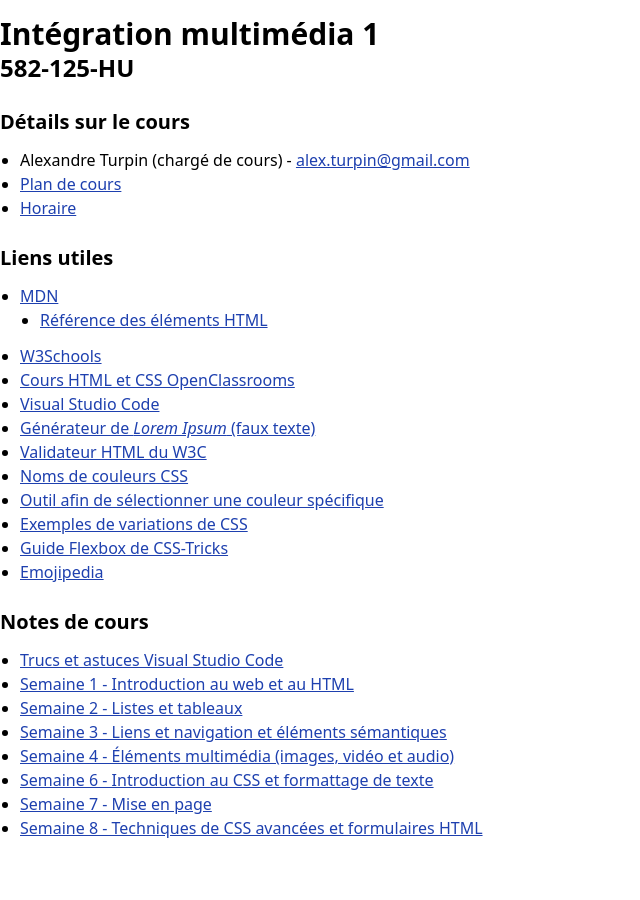
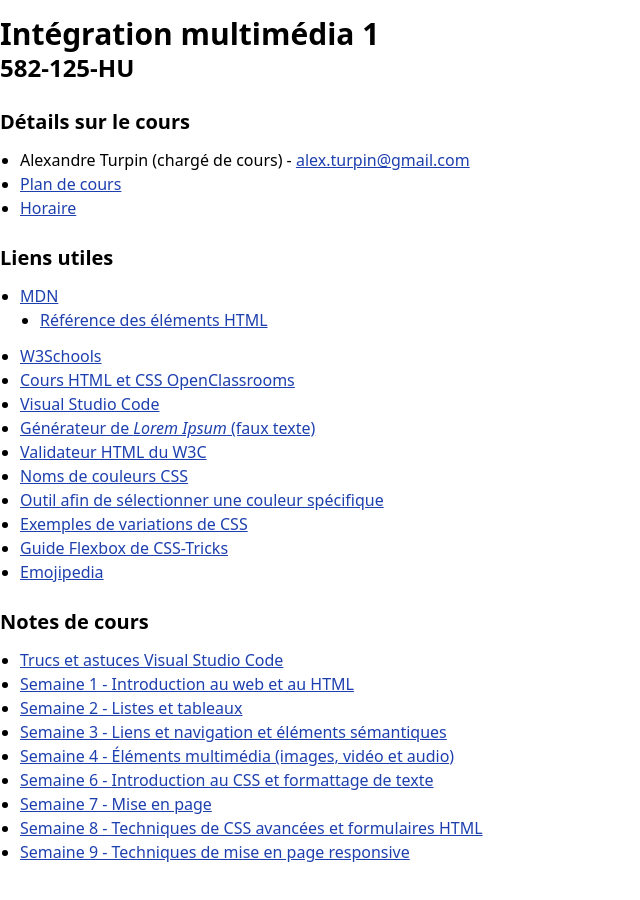
Before and after one commit to alexturpin/582-125-HU, a Next.js app: page / in a window 1280 px wide. Shown: the top 900 px of the page, without its empty margins (0-640 px from the left). Built offline with nearby package versions, Linux system fonts and the light colour scheme.

Commit message:
Lien semaine 9 + nouveau PC

```diff
--- a/src/pages/index.tsx
+++ b/src/pages/index.tsx
@@ -166,6 +166,13 @@
               </a>
             </Link>
           </li>
+          <li>
+            <Link href="/cours/09-responsive">
+              <a target="_blank" rel="noreferrer">
+               Semaine 9 - Techniques de mise en page responsive
+              </a>
+            </Link>
+          </li>
         </ul>
       </section>
     </>
```
Also changed, not shown: 1 other file (tests, documents, lock files or other folders).
